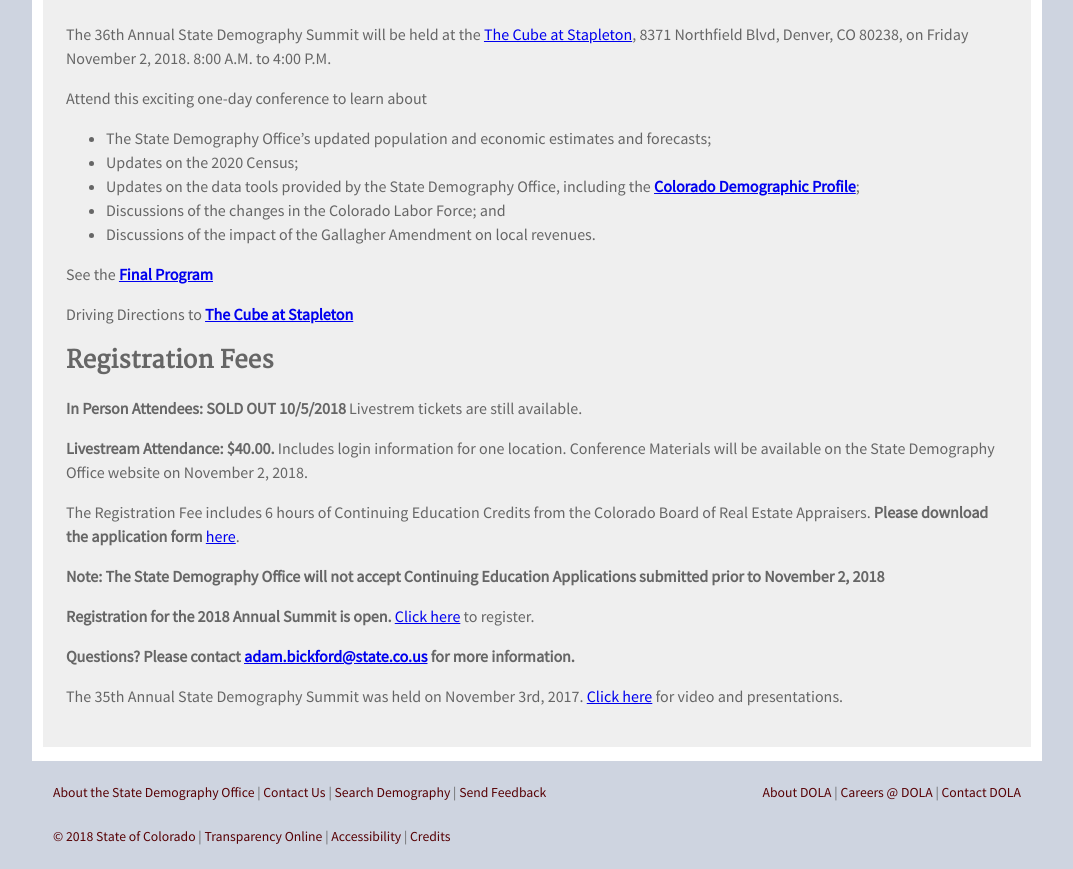
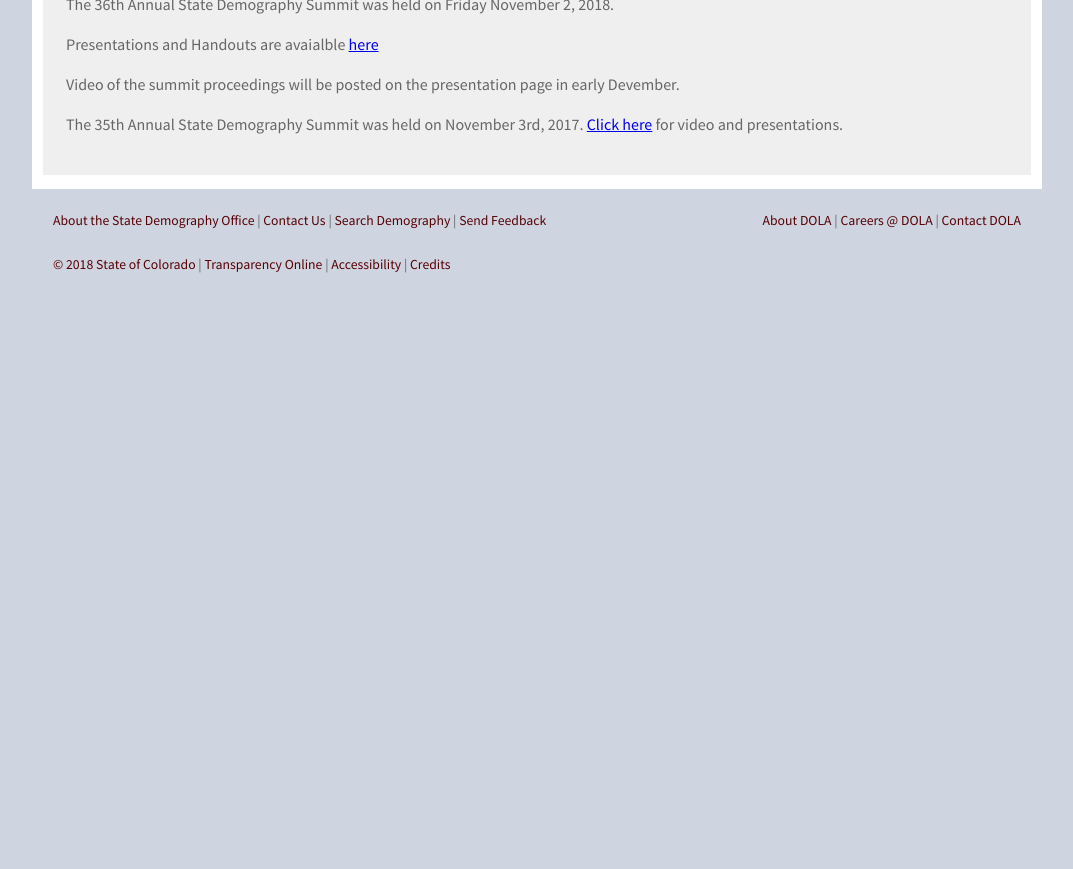
Before and after one commit to TBleess/Website_New, a Jekyll site: the page built from pages/9_Not_in_Menu/demography_summit_2018.md, in a window 1280 px wide and 1400 px high, scrolled down 609 px. Shown: the part 531-1400 px from the top of the window, without its empty margins (103-1176 px from the left). Built offline with Jekyll 4.4.1, drawn with Linux system fonts in a browser that asks for light colours; after the commit the page ends 1437 px from its top, so only the background shows below that; some of the changed text lies outside the part shown; grey boxes are pictures that could not be loaded.

Commit message:
Update demography_summit_2018.md

```diff
--- a/pages/9_Not_in_Menu/demography_summit_2018.md
+++ b/pages/9_Not_in_Menu/demography_summit_2018.md
@@ -8,39 +8,14 @@
 
 ---
 
-## 2018 Annual State Demography Summit: November 2, 2018 8:00 A.M. to 4:00 P.M.
+## 2018 Annual State Demography Summit: November 2, 2018
 
 <div style="text-align:center"><img src ="https://drive.google.com/uc?export=view&id=1845_hRkIDXPfiQ40Yeb-lFJ-MJNI_4aP" width="100%"/></div>
 
-The 36th Annual State Demography Summit will be held at the [The Cube at Stapleton](https://www.google.com/maps/place/Stapleton+MCA+-+The+Cube/@39.7859568,-104.8933143,17z/data=!3m1!4b1!4m5!3m4!1s0x876c7b074c90cf89:0x942cfa634fa75d5a!8m2!3d39.7859568!4d-104.8911256), 8371 Northfield Blvd, Denver, CO 80238,
-on Friday November 2, 2018.  8:00 A.M. to 4:00 P.M.
+The 36th Annual State Demography Summit was held on Friday November 2, 2018.
 
-Attend this exciting one-day conference to learn about
+Presentations and Handouts are avaialble [here](https://demography.dola.colorado.gov/demography/publications-and-presentations/#annual-demography-summit-2018)
 
-* The State Demography Office's updated population and economic estimates and forecasts;
-* Updates on the 2020 Census;
-* Updates on the data tools provided by the State Demography Office, including the
-   [**Colorado Demographic Profile**](/community-profiles/);
-* Discussions of the changes in the Colorado Labor Force; and
-* Discussions of the impact of the Gallagher Amendment on local revenues.
-
-See the **[Final Program](https://drive.google.com/uc?export=download&id=1mVz4fuiqHid6826-4Ur2AmhfMrFM5DCd)**
-
-Driving Directions to **[The Cube at Stapleton](https://drive.google.com/uc?export=download&id=1-N39r7tymKUCRpdknlEhu6-a2a6K0Ue0)**
-
-## Registration Fees
-
-**In Person Attendees:  SOLD OUT 10/5/2018**  Livestrem tickets are still available.
-
-**Livestream Attendance: $40.00.**  Includes login information for one location.  Conference Materials will be available on the State Demography Office website on November 2, 2018.
-
-The Registration Fee includes 6 hours of Continuing Education Credits from the Colorado Board of Real Estate Appraisers.
-**Please download the application form** [here](https://storage.googleapis.com/co-publicdata/CE_Application_Participants.docx).
-
-**Note: The State Demography Office will not accept Continuing Education Applications submitted prior to November 2, 2018**
-
-**Registration for the 2018 Annual Summit is open.**  [Click here](https://www.eventbrite.com/e/36th-annual-state-demography-summit-tickets-49899123622) to register.
-
-**Questions? Please contact [adam.bickford@state.co.us](mailto:adam.bickford@state.co.us) for more information.**
+Video of the summit proceedings will be posted on the presentation page in early Devember.
 
 The 35th Annual State Demography Summit was held on November 3rd, 2017. [Click here](/demography/publications-and-presentations/#annual-demography-summit-2017) for video and presentations.
```
